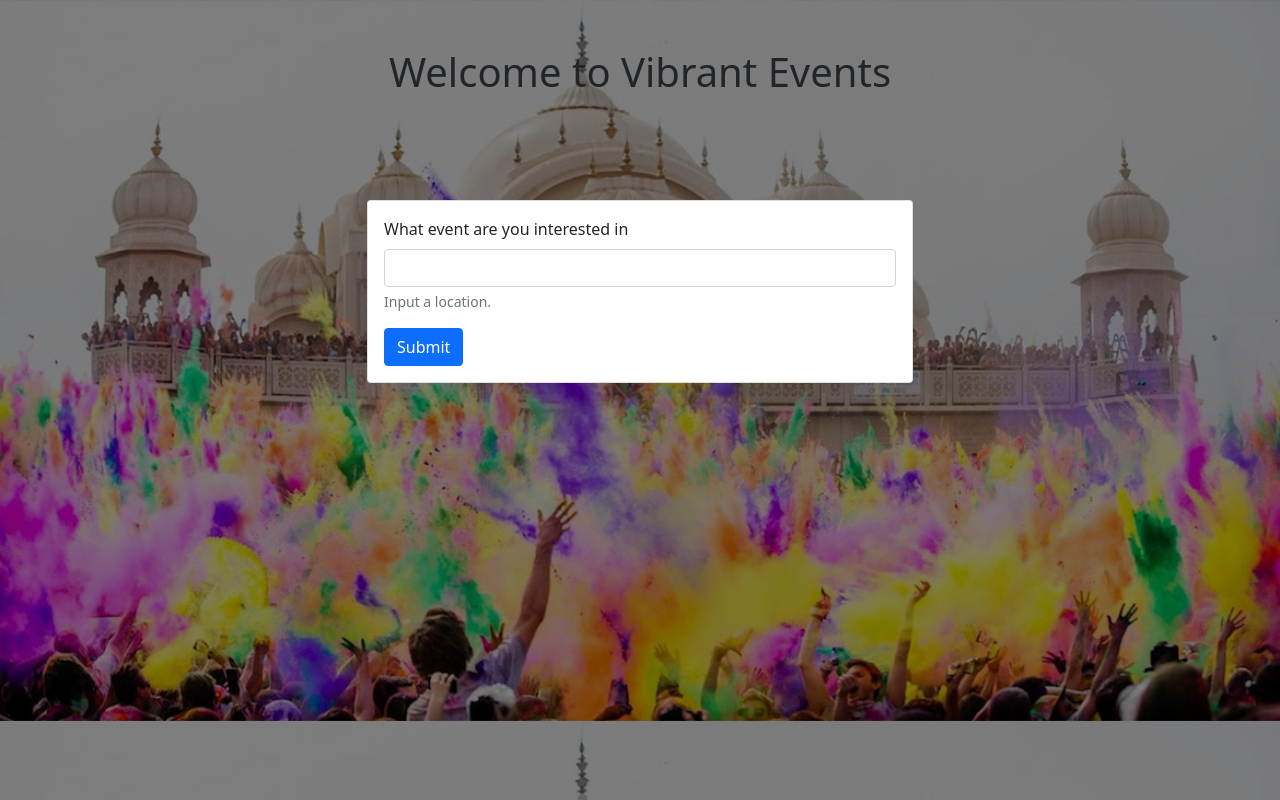
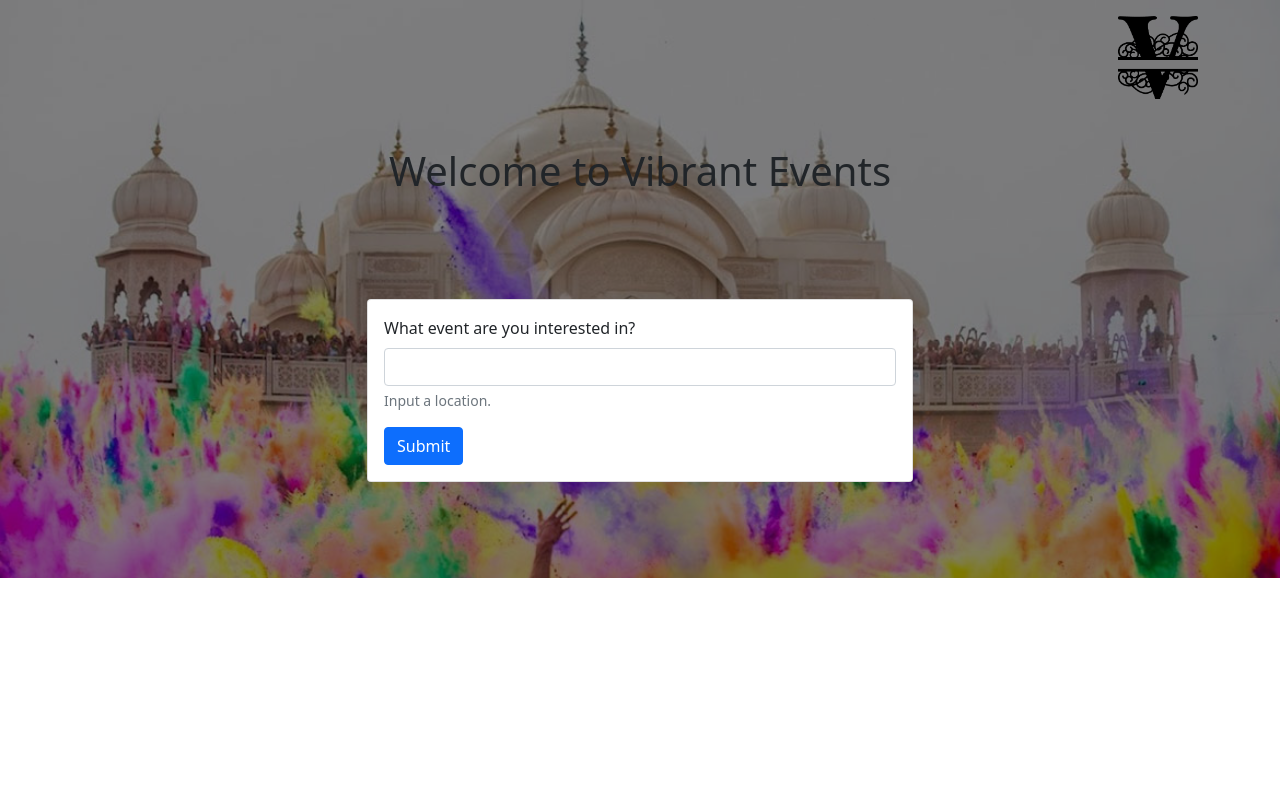
Before and after one commit to Thewa55/Vibrant-Events, a plain HTML site: page index.html in a window 1280 px wide. Drawn offline with nearby package versions, Linux system fonts and the light colour scheme.

Commit message:
Added logo and styling

```diff
--- a/assets/css/index.css
+++ b/assets/css/index.css
@@ -1,6 +1,4 @@
 .hero {
-    /* background-image: url("../images/Holi.jpg"); */
-
     background-image:
     linear-gradient(
       rgba(0, 0, 0, 0.5),
@@ -11,4 +9,10 @@
     -o-background-size: cover;
     background-size: cover;
     z-index: -1;
+    height: fit-content;
 }
+.logo {
+    width: 5em;
+    padding-right: 0px;
+    float: right;
+}
--- a/index.html
+++ b/index.html
@@ -9,17 +9,24 @@
     <link href="https://cdn.jsdelivr.net/npm/bootstrap@5.0.0-beta3/dist/css/bootstrap.min.css" rel="stylesheet" integrity="sha384-eOJMYsd53ii+scO/bJGFsiCZc+5NDVN2yr8+0RDqr0Ql0h+rP48ckxlpbzKgwra6" crossorigin="anonymous">
     <link rel="stylesheet" href="assets/css/index.css" />
 </head>
-<body class="hero">
-    <div class="container-fuild">
+<body >
+    <div class="container-fuild hero full-height-image">
+        <div class="container ">
+        <div class="row justify-content-end">
+            <div class="col-1 pt-3 pl-5">
+                <img class="logo" src="assets/images/V logo.png">
+            </div>
+        </div>
+        </div>
         <h1 class="text-center pt-5">Welcome to Vibrant Events</h1>
-        <div class="pt-5 container">
-            <div class=" pt-5 row justify-content-center">
+        <div class="py-5 container">
+            <div class=" py-5 row justify-content-center">
                 <div class="col-6">
                     <div class="card">
                         <div class="card-body">
                             <form>
                                 <div class="mb-3">
-                                    <label for="locationInput" class="form-label">What event are you interested in</label>
+                                    <label for="locationInput" class="form-label">What event are you interested in?</label>
                                     <input type="text" class="form-control" id="locationInput" aria-describedby="emailHelp">
                                     <div id="emailHelp" class="form-text">Input a location.</div>
                                 </div>
```
Also changed, not shown: assets/images/V logo.png (added).
